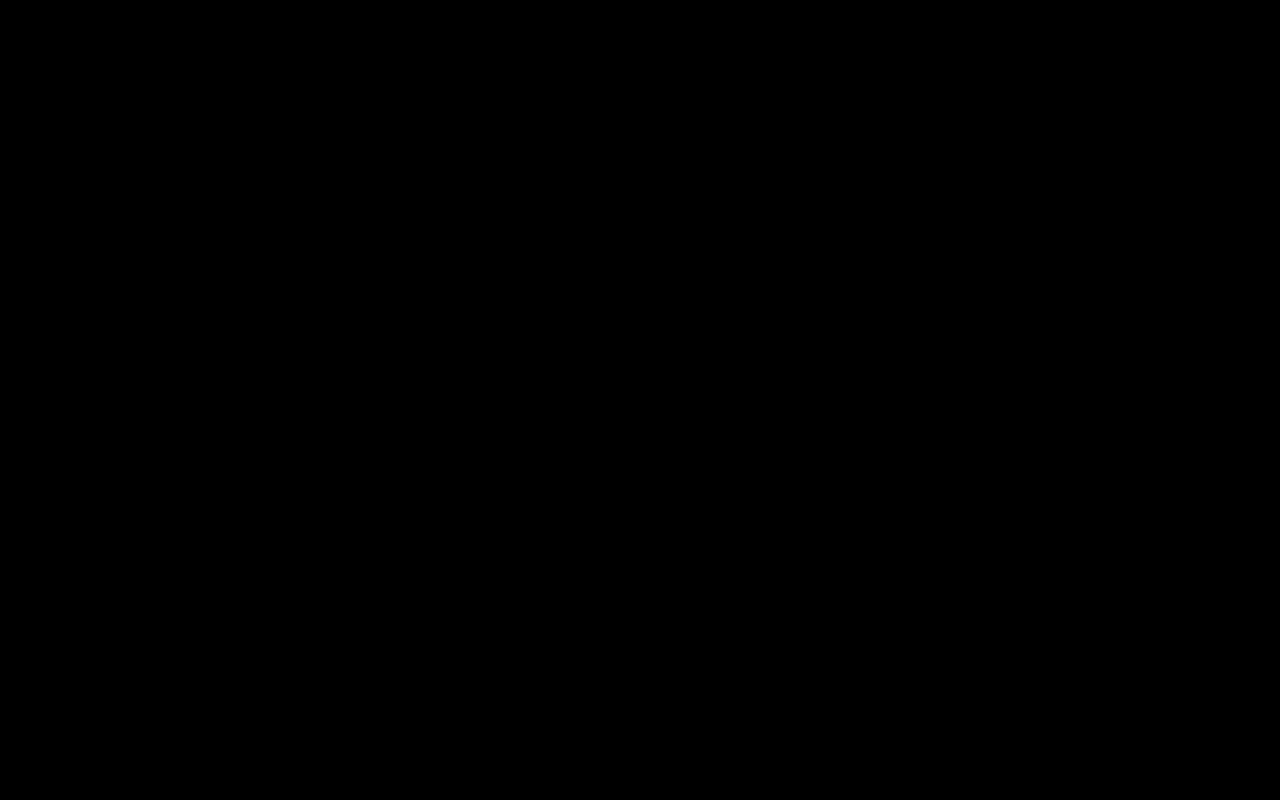
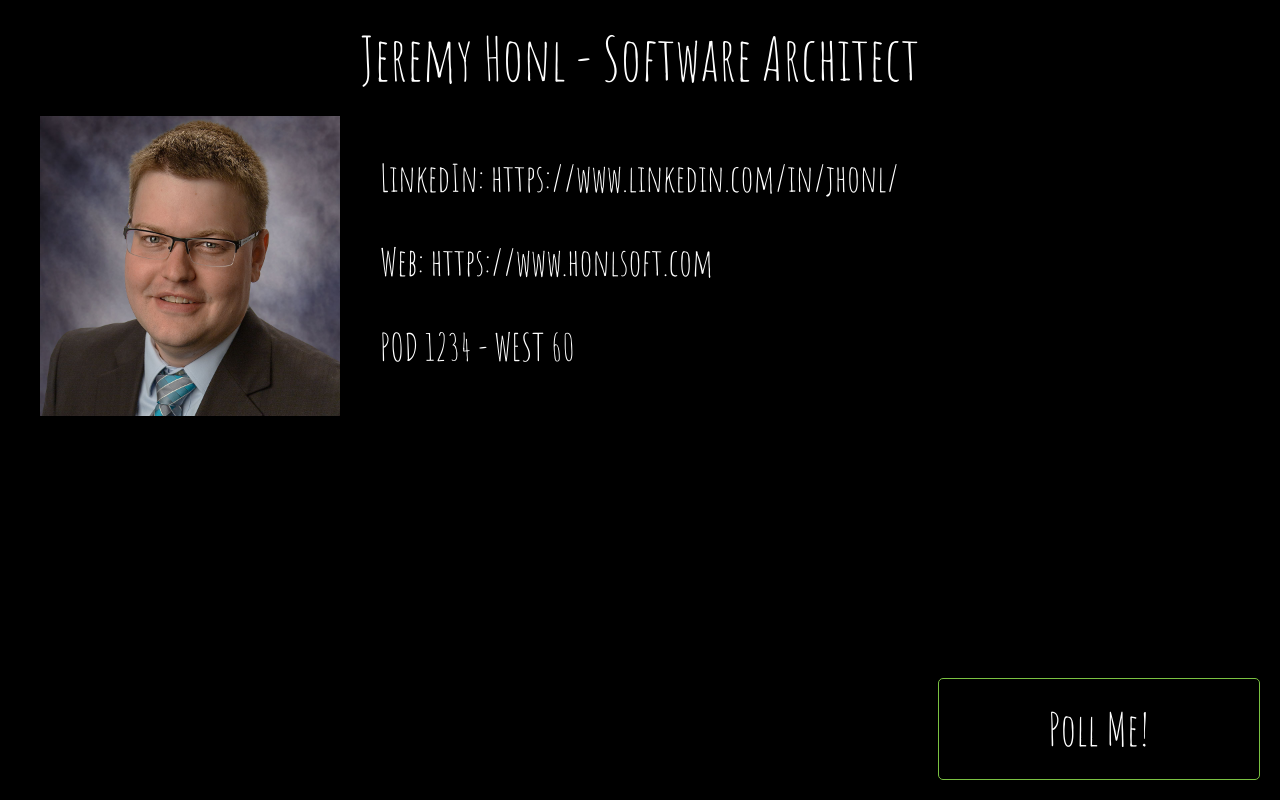
Before and after one commit to jerhon/kiosk-poller, an Angular app: page / in a window 1280 px wide. Built offline with nearby package versions, Linux system fonts and the light colour scheme; a web font is replaced by a local one.

Commit message:
Add nameplate, and various fixes.

```diff
--- /dev/null
+++ b/src/app/nameplate/nameplate.component.html
@@ -0,0 +1,15 @@
+<app-page [title]="'Jeremy Honl - Software Architect'">
+
+    <div page-content class="details">
+        <div class="left">
+            <img src="assets/images/profile-square.jpg" />
+        </div>
+        <div class="right">
+            <p>LinkedIn: https://www.linkedin.com/in/jhonl/</p>
+            <p>Web: https://www.honlsoft.com</p>
+            <p>POD 1234 - WEST 60</p>
+        </div>
+    </div>
+
+    <a page-action class="button" [routerLink]="['question','random']">Poll Me!</a>
+</app-page>
--- /dev/null
+++ b/src/app/nameplate/nameplate.component.scss
@@ -0,0 +1,23 @@
+
+.details {
+    display: flex;
+    flex-direction: row;
+}
+
+.left {
+    flex: 0 0 auto;
+
+    img {
+        padding-right: 40px;
+        padding-left: 20px;
+        height: 300px;
+    }
+}
+
+.right {
+    flex: 1 0 auto;
+
+    p {
+        font-size: 1.25em;
+    }
+}
--- /dev/null
+++ b/src/app/nameplate/nameplate.component.ts
@@ -0,0 +1,15 @@
+import { Component, OnInit } from '@angular/core';
+
+@Component({
+  selector: 'app-nameplate',
+  templateUrl: './nameplate.component.html',
+  styleUrls: ['./nameplate.component.scss']
+})
+export class NameplateComponent implements OnInit {
+
+  constructor() { }
+
+  ngOnInit(): void {
+  }
+
+}
--- a/src/app/question/question.component.html
+++ b/src/app/question/question.component.html
@@ -17,6 +17,6 @@
         <div>{{countdown}} seconds remaining to answer</div>
         <div class="bar" [style.width]="countdownWidth()" [style.backgroundColor]="countdownColor()"></div>
     </div>
-    <button page-action class="action" (click)="onSkipQuestion()">Skip Question</button>
+    <a page-action class="action button" [routerLink]="['/results', this.question.id]">See Results</a>
     <button page-action class="action" (click)="onSubmit()">Submit</button>
 </app-page>
--- a/src/app/question/question.component.scss
+++ b/src/app/question/question.component.scss
@@ -8,6 +8,10 @@
     flex-wrap: wrap;
     width: 100%;
     margin: 20px;
+}
+
+.answer-text {
+  padding-right: 10px;
 }
 
 .countdown {
--- a/src/app/question/question.component.ts
+++ b/src/app/question/question.component.ts
@@ -53,13 +53,17 @@ export class QuestionComponent implements OnInit, OnDestroy {
     this.countdown -= 1;
 
     if (this.countdown <= 0) {
-      this.onSkipQuestion();
+      this.returnHome();
     }
   }
 
   onSelect(i: number) {
     console.log('Selected answer: ' + i);
     this.selectedAnswer = i;
+  }
+
+  returnHome() {
+    this.router.navigate(['/']);
   }
 
   onSubmit() {
--- a/src/app/survey-questions.json
+++ b/src/app/survey-questions.json
@@ -1,5 +1,6 @@
 {
-    "questions": [ {
+    "questions": [
+      {
         "id": "fav-dis-princess",
         "text" : "Who is your favorite Disney princess?",
         "answers" : [
@@ -41,6 +42,23 @@
           {"text": "Vim"},
           {"text": "Other"}
         ]
+      },
+      {
+        "id": "coke-or-pepsi",
+        "text": "What pop would you rather drink?",
+        "answers": [
+          {"text": "Pepsi"},
+          {"text": "Coke"}
+        ]
+      },
+      {
+        "id": "feared-or-loved",
+        "text": "Would you rather be feared or loved?",
+        "answers": [
+          {"text":"Feared"},
+          {"text":"Loved"},
+          {"text":"I want people to be afraid of how much they love me."}
+        ]
       }
     ]
 }
--- a/src/styles.scss
+++ b/src/styles.scss
@@ -1,4 +1,8 @@
 /* You can add global styles to this file, and also import other style files */
+
+
+$green: #7ac142;
+
 
 body {
     font-family: 'Amatic SC', 'Sans' ;
@@ -8,27 +12,39 @@ body {
     margin: 0px;
     padding: 0px;
 }
+
+a.button,
 button {
-
     display: block;
 
     font-size: 1.5em;
     font-family: inherit;
 
-    border: 1px solid rgb(138, 43, 226);
+    border: 1px solid $green;
     border-radius: 5px;
 
     margin: 10px;
-    padding: 10px;
-    min-height: 100px;
+    height: 100px;
     min-width: 300px;
+    padding-left: 10px;
+    padding-right: 10px;
 
     color: white;
     background-color: transparent;
+
+    text-align: center;
+    text-decoration: none;
 }
+
+a.button {
+    line-height: 100px;
+}
+
+a.button:focus,
 button:focus {
     outline: none;
 }
+
 
 
 .centered {
```
Also changed, not shown: src/app/app.module.ts (+8 -1 lines), src/assets/images/profile-square.jpg (added), 1 other file (tests, documents, lock files or other folders). Lines whose indentation alone changed are shown as unchanged.
